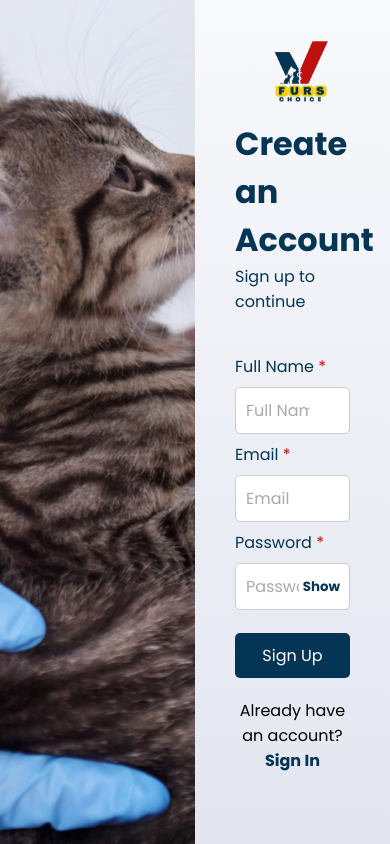
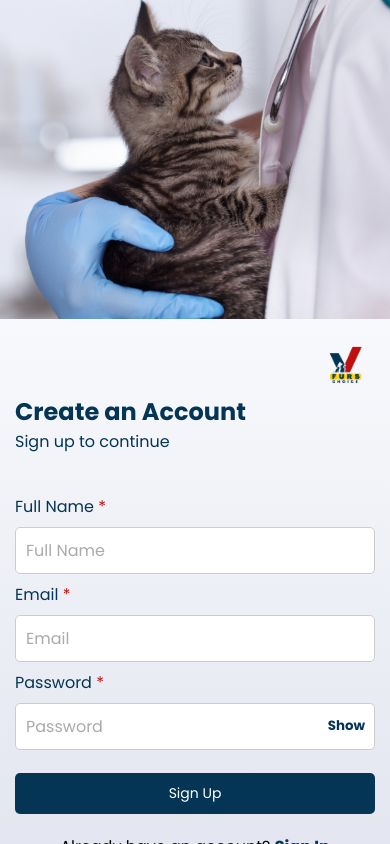
Before and after one commit to andrea-acuna/andrea-acuna.github.io, a PHP site: page /sign-up.html in a window 390 px wide. Run offline with PHP 8.4, Linux system fonts and the light colour scheme.

Commit message:
Update fc-style.css

```diff
--- a/fc-style.css
+++ b/fc-style.css
@@ -168,3 +168,46 @@
 input.invalid {
     border: 2px solid #C10F0F;
 }
+
+@media (max-width: 1024px) {
+    .bg-img {
+        width: 40%;
+    }
+    .login {
+        width: 60%;
+        margin-left: 40%;
+    }
+}
+
+@media (max-width: 768px) {
+    .container {
+        flex-direction: column;
+    }
+    .bg-img {
+        width: 100%;
+        height: 40vh;
+        position: relative;
+    }
+    .login {
+        width: 100%;
+        margin-left: 0;
+        height: auto;
+        padding: 20px;
+    }
+}
+
+@media (max-width: 480px) {
+    h1 {
+        font-size: 24px;
+    }
+    .login img {
+        width: 60px;
+        height: 60px;
+    }
+    .login {
+        padding: 15px;
+    }
+    .login-btn {
+        font-size: 14px;
+    }
+}
```
